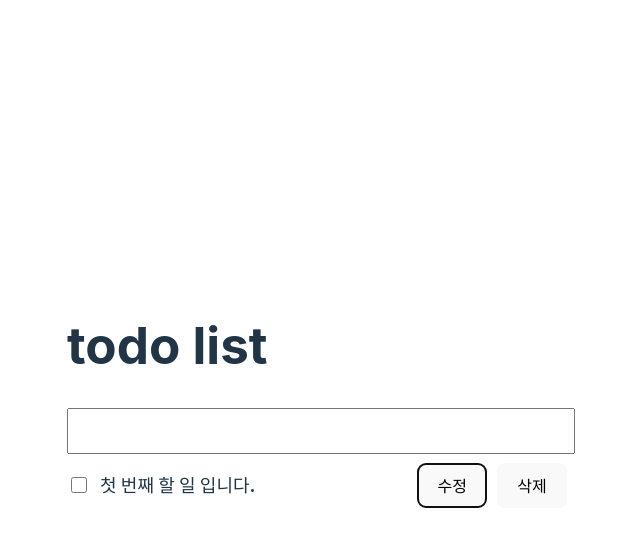
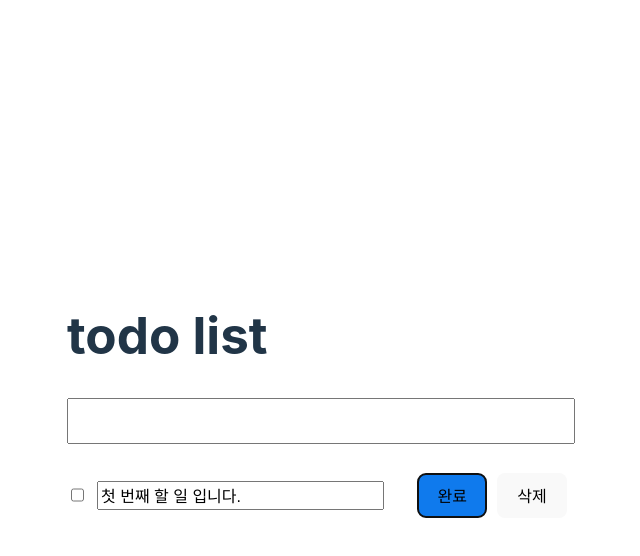
Before and after one commit to rious275/todo-vite, a React (Vite) app: page / in a window 1280 px wide. Both pictures are taken after a click on the button "수정". Shown: the top 556 px of the page, without its empty margins (323-963 px from the left). Built offline with nearby package versions, Linux system fonts and the light colour scheme.

Commit message:
feature: 수정 기능 적용

```diff
--- a/src/App.tsx
+++ b/src/App.tsx
@@ -44,6 +44,16 @@ function App() {
         onDelete={todoId => {
           setTodoList(todoList.filter(todoItem => todoItem.id !== todoId));
         }}
+        onEdit={(todoId, title) => {
+          setTodoList(
+            todoList.map(todoItem => {
+              if (todoItem.id === todoId) {
+                return { ...todoItem, title };
+              }
+              return todoItem;
+            })
+          );
+        }}
       />
     </Container>
   );
@@ -55,10 +65,14 @@ const Container = styled.div`
   width: 500px;
   max-width: 500px;
 
-  .create-input {
-    width: 100%;
-    height: 40px;
-    outline: none;
-    font-size: 20px;
+  form {
+    margin-bottom: 20px;
+
+    .create-input {
+      width: 100%;
+      height: 40px;
+      outline: none;
+      font-size: 20px;
+    }
   }
 `;
--- a/src/components/TodoItem.tsx
+++ b/src/components/TodoItem.tsx
@@ -5,10 +5,13 @@ import { TodoItemType } from "../App";
 type Props = {
   todoItem: TodoItemType;
   onDelete: (id: number) => void;
+  onEdit: (todoId: number, string: string) => void;
 };
 
-const TodoItem = ({ todoItem, onDelete }: Props) => {
+const TodoItem = ({ todoItem, onDelete, onEdit }: Props) => {
   const [isComplete, setIsComplete] = useState(false);
+  const [isEdit, setIsEdit] = useState(false);
+  const [editText, setEditText] = useState(todoItem.title);
 
   return (
     <Container $isComplete={isComplete}>
@@ -16,16 +19,41 @@ const TodoItem = ({ todoItem, onDelete }: Props) => {
         type="checkbox"
         className="complete-check"
         checked={isComplete}
-        onChange={() => null}
+        onChange={e => {
+          setIsComplete(e.target.checked);
+        }}
       />
 
       <div className="content">
-        <h3 className="title">{todoItem.title}</h3>
+        {isEdit ? (
+          <input
+            type="text"
+            className="edit-input"
+            value={editText}
+            onChange={e => {
+              setEditText(e.target.value);
+            }}
+          />
+        ) : (
+          <p className="title">{todoItem.title}</p>
+        )}
       </div>
 
       {!isComplete && (
         <div className="button-group">
-          <button>수정</button>
+          {isEdit ? (
+            <button
+              className="primary"
+              onClick={() => {
+                onEdit(todoItem.id, editText);
+                setIsEdit(false);
+              }}
+            >
+              완료
+            </button>
+          ) : (
+            <button onClick={() => setIsEdit(true)}>수정</button>
+          )}
           <button onClick={() => onDelete(todoItem.id)}>삭제</button>
         </div>
       )}
@@ -58,11 +86,27 @@ const Container = styled.div<{ $isComplete: boolean }>`
     gap: 10px;
   }
 
+  .content {
+    width: 100%;
+
+    .edit-input {
+      margin: 17px 0;
+      width: 90%;
+      height: 23px;
+      font-size: 16px;
+      outline: none;
+    }
+  }
+
   .button-group {
     margin-left: auto;
 
     > button {
       width: max-content;
     }
+
+    .primary {
+      background-color: #0f7aed;
+    }
   }
 `;
--- a/src/components/TodoList.tsx
+++ b/src/components/TodoList.tsx
@@ -3,16 +3,18 @@ import TodoItem from "./TodoItem";
 
 type Props = {
   todoList: TodoItemType[];
-  onDelete: (id: number) => void;
+  onDelete: (todoId: number) => void;
+  onEdit: (todoId: number, title: string) => void;
 };
 
-const TodoList = ({ todoList, onDelete }: Props) => {
+const TodoList = ({ todoList, onDelete, onEdit }: Props) => {
   return todoList.map(todoItem => {
     return (
       <TodoItem
         key={`${todoItem.id}`}
         todoItem={todoItem}
         onDelete={onDelete}
+        onEdit={onEdit}
       />
     );
   });
```
